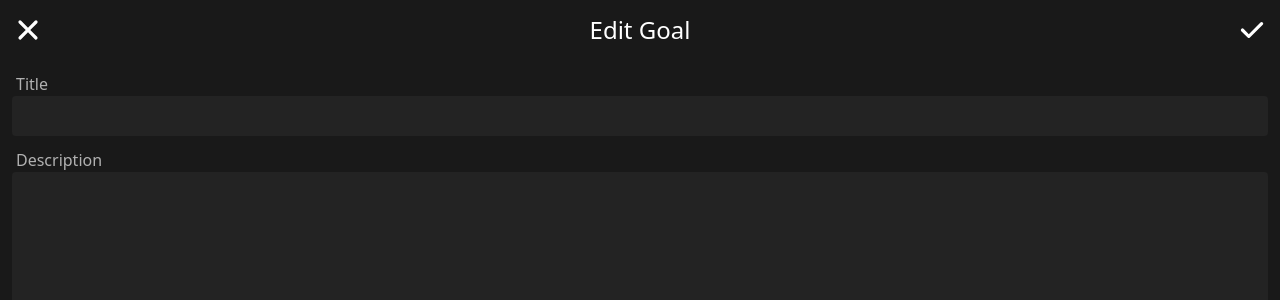
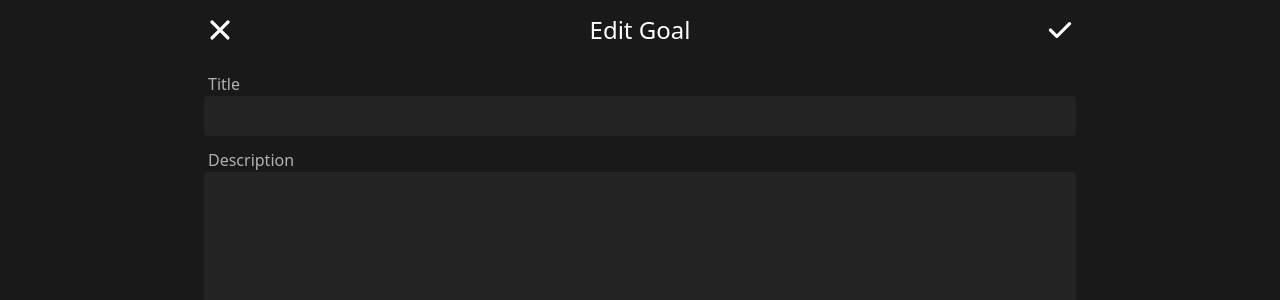
Before and after one commit to vacekj/lifeist, a React (Create React App) app: page /edit/1 in a window 1280 px wide. Shown: the top 300 px of the page. Built offline with nearby package versions, Linux system fonts and the light colour scheme; no server answers; the database is empty.

Commit message:
make it usable on larger screen

```diff
--- a/src/App.tsx
+++ b/src/App.tsx
@@ -28,7 +28,7 @@ function App() {
 	}
 
 	return (
-		<div className="bg-background-primary text-white">
+		<div className="bg-background-primary text-white md:max-w-4xl md:m-auto">
 			<Router>
 				<Switch>
 					<Route path={"/add"}>
```
